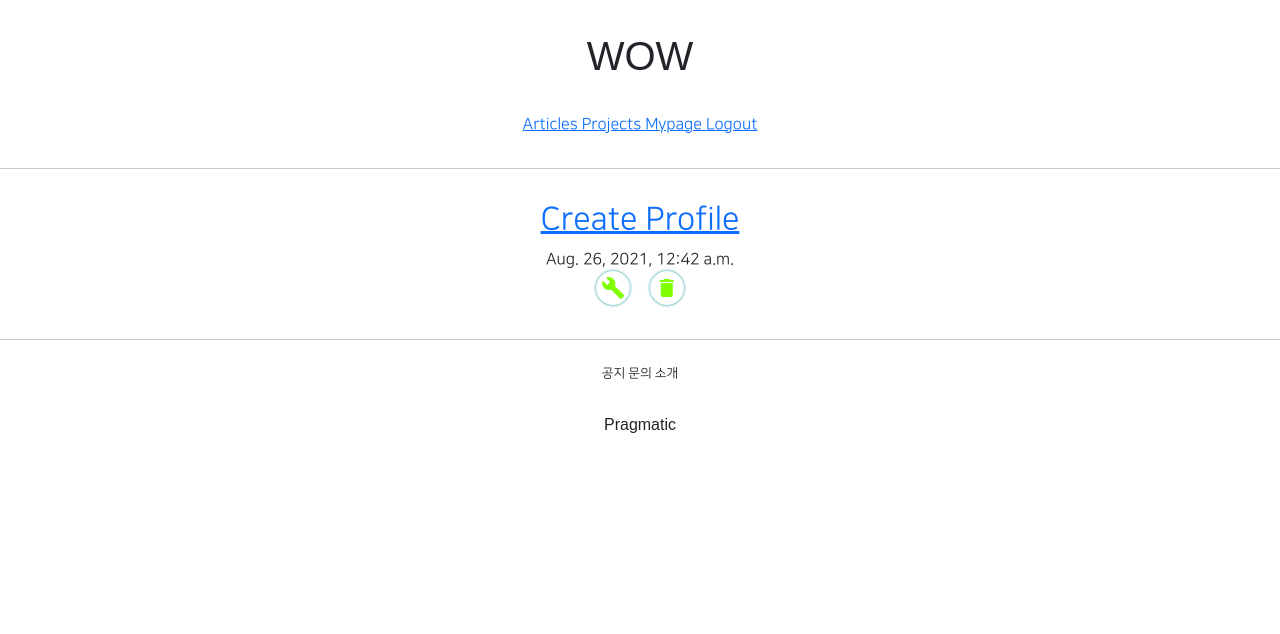
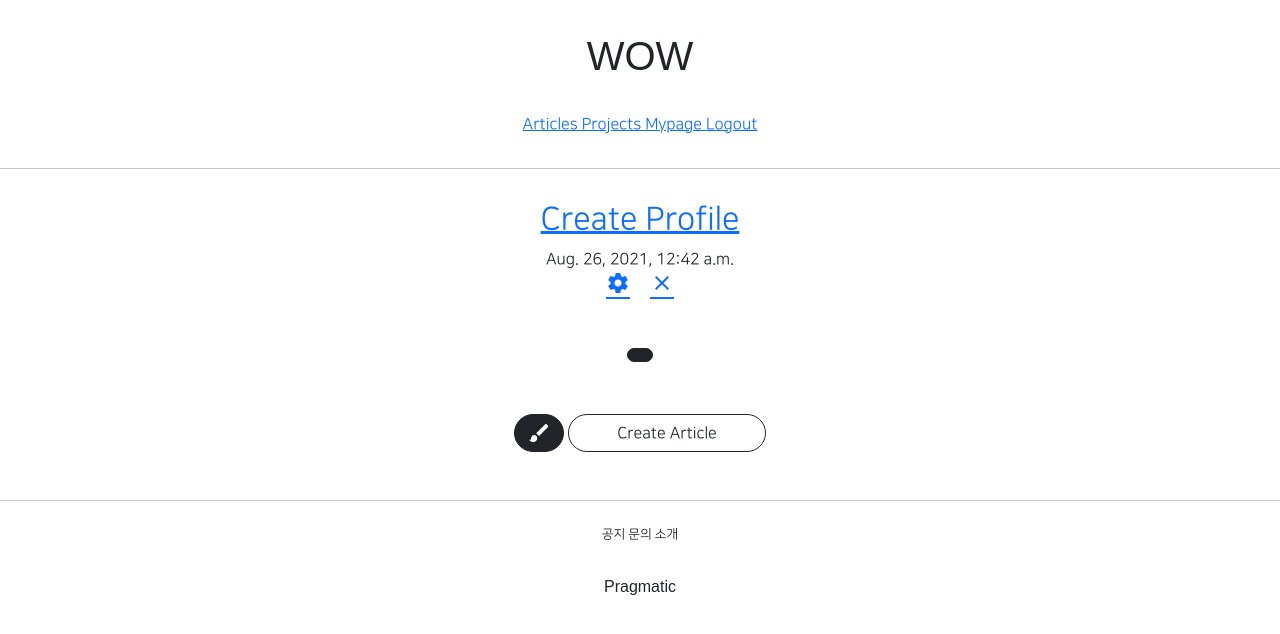
Before and after one commit to ha-yun/GSWEB2, a Django app: template accountapp/templates/accountapp/detail.html in a window 1280 px wide. Shown: the top 634 px of the page. Run offline with Django 3.2, Linux system fonts and the light colour scheme; the template is opened without the code that fills it: values that come from a table or form of the project are taken from there, others are empty; the visitor is signed in with stand-in values (Sample User, id 1); data comes from the database, SQL or seed files in the repository; parts of the project's set-up code (start-up, migrations or seed data) failed here and were passed over; some libraries are stand-ins or nearby versions; some web fonts are replaced.

Commit message:
2021/08/19 gsweb2! class commit 4

```diff
--- a/accountapp/templates/accountapp/detail.html
+++ b/accountapp/templates/accountapp/detail.html
@@ -2,19 +2,19 @@
 {% block content %}
 
     <div class="text-center mw-500 m-auto">
-    {% if user == target_user %}
         <div>
             {% if target_user.profile %}
                 <img src="{{ target_user.profile.image.url }}"
                      class="profile_image m-4"
                      alt="profile image">
-            <h2 class="NNS_B">{{ target_user.profile.nickname }}
-                {% if target_user == user %}
+            <h2 class="NNS_B">
+                {{ target_user.profile.nickname }}
+                    {% if target_user == user%}
                     <a href="{% url 'profileapp:update' pk=target_user.profile.pk %}"
-                    class="material-icons round-button">
+                    class="material-icons round_button">
                         edit
                     </a>
-                {% endif %}
+                    {% endif %}
             </h2>
                 <h5 class="m-5">{{ target_user.profile.message }}</h5>
             {% else %}
@@ -28,19 +28,23 @@
         <div>
             {{ target_user.date_joined }}
         </div>
+        {% if user == target_user %}
+    <div>
+        <a href="{% url 'accountapp:update'  pk=target_user.pk %}"
+        class="material-icons round_button mx-2">
+            settings
+        </a>
 
-        <div>
-        <a href="{% url 'accountapp:update'  pk=target_user.pk %}"
-        class="material-icons round-button mx-2">
-            build
+        <a href="{% url 'accountapp:delete' pk=target_user.pk %}"
+        class="material-icons round_button mx-2">
+            close
         </a>
-        <a href="{% url 'accountapp:delete' pk=target_user.pk %}"
-        class="material-icons round-button mx-2">
-            delete
-        </a>
-        </div>
     </div>
     {% endif %}
     </div>
 
+    <div>
+        {% include 'snippets/list_fragment.html' with article_list=object_list %}
+    </div>
+
 {% endblock %}
```
Also changed, not shown: accountapp/views.py (+10 -1 lines).
